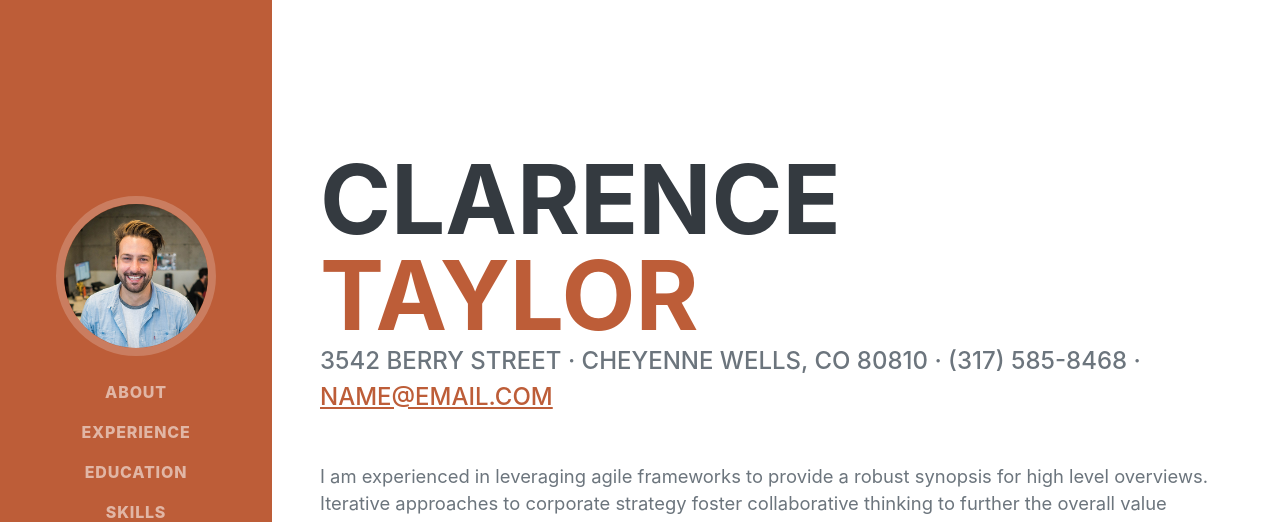
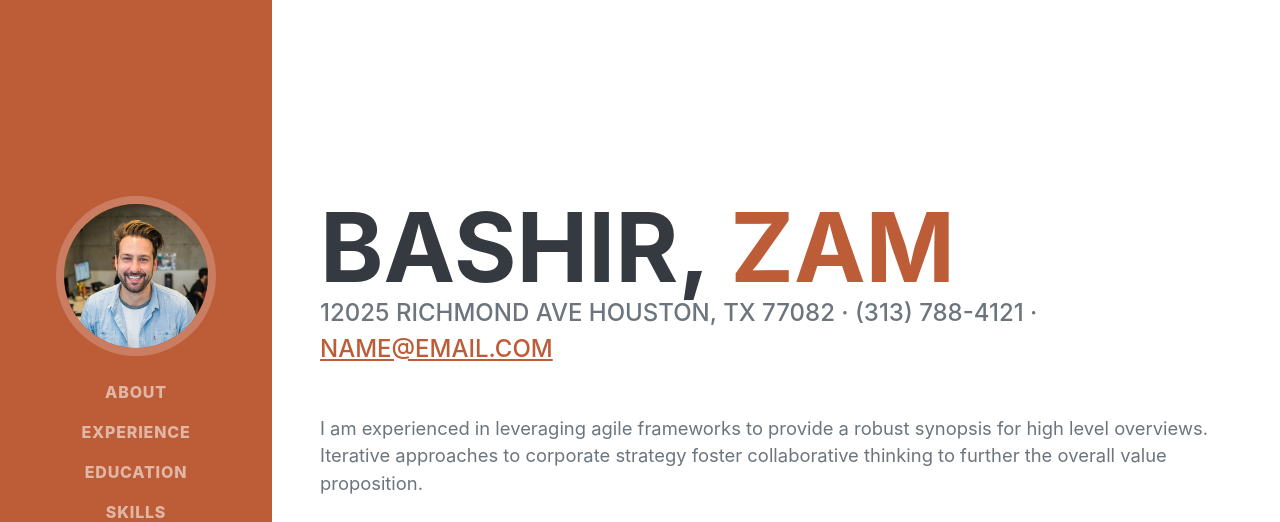
Before and after one commit to zambashir/zambashir.github.io, a plain HTML site: page index.html in a window 1280 px wide. Shown: the top 522 px of the page. Drawn offline with nearby package versions, Linux system fonts and the light colour scheme; a web font is replaced by a local one.

Commit message:
Update index.html

```diff
--- a/index.html
+++ b/index.html
@@ -40,11 +40,11 @@
             <section class="resume-section" id="about">
                 <div class="resume-section-content">
                     <h1 class="mb-0">
-                        Clarence
-                        <span class="text-primary">Taylor</span>
+                        Bashir,
+                        <span class="text-primary">Zam</span>
                     </h1>
                     <div class="subheading mb-5">
-                        3542 Berry Street · Cheyenne Wells, CO 80810 · (317) 585-8468 ·
+                        12025 Richmond Ave Houston, TX 77082 · (313) 788-4121 ·
                         <a href="mailto:name@email.com">name@email.com</a>
                     </div>
                     <p class="lead mb-5">I am experienced in leveraging agile frameworks to provide a robust synopsis for high level overviews. Iterative approaches to corporate strategy foster collaborative thinking to further the overall value proposition.</p>
```
